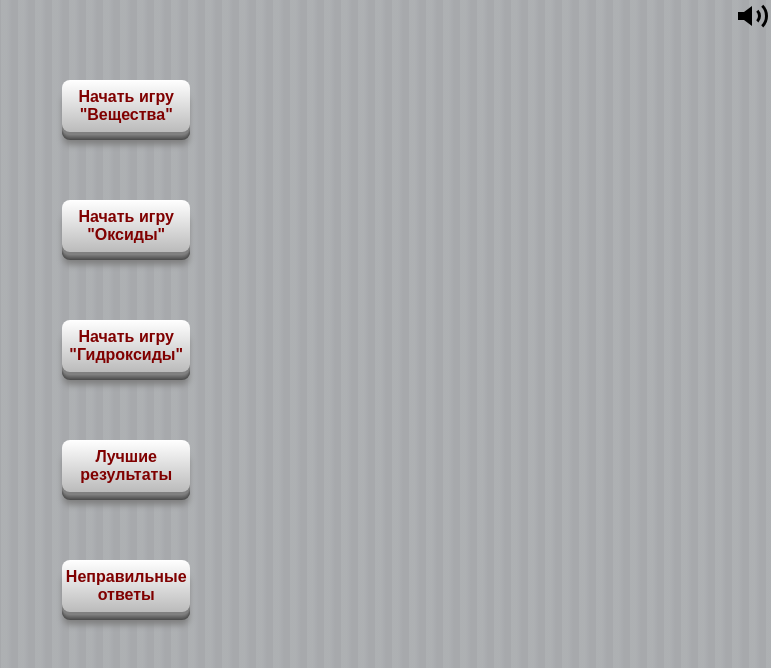
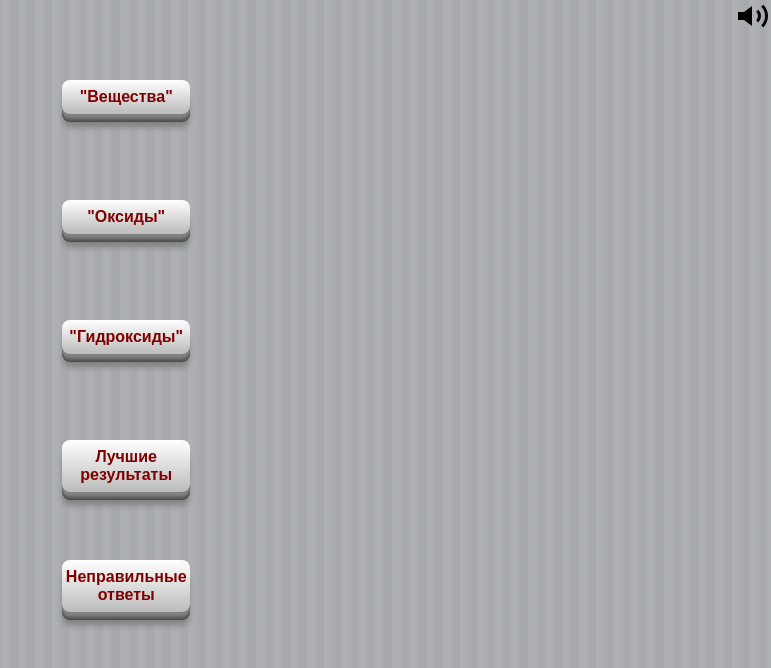
Before and after one commit to SergeyGulin/chem, a React (Create React App) app: page / in a window 1280 px wide. Shown: the top 668 px of the page, without its empty margins (509-1280 px from the left). Built offline with nearby package versions, Linux system fonts and the light colour scheme; no server answers.

Commit message:
fix style

```diff
--- a/src/App/App.tsx
+++ b/src/App/App.tsx
@@ -170,7 +170,7 @@ const App: React.FC = () => {
                     {GRADE_CLASS_ARRAY.map((grade, index) => (
                         <Button
                             key={grade}
-                            name={`Начать игру "${grade}"`}
+                            name={`"${grade}"`}
                             className={
                                 animationStep
                                     ? `buttonPositionPlay${index + 1} transition-true`
```
Also changed, not shown: 1 other file (tests, documents, lock files or other folders).
